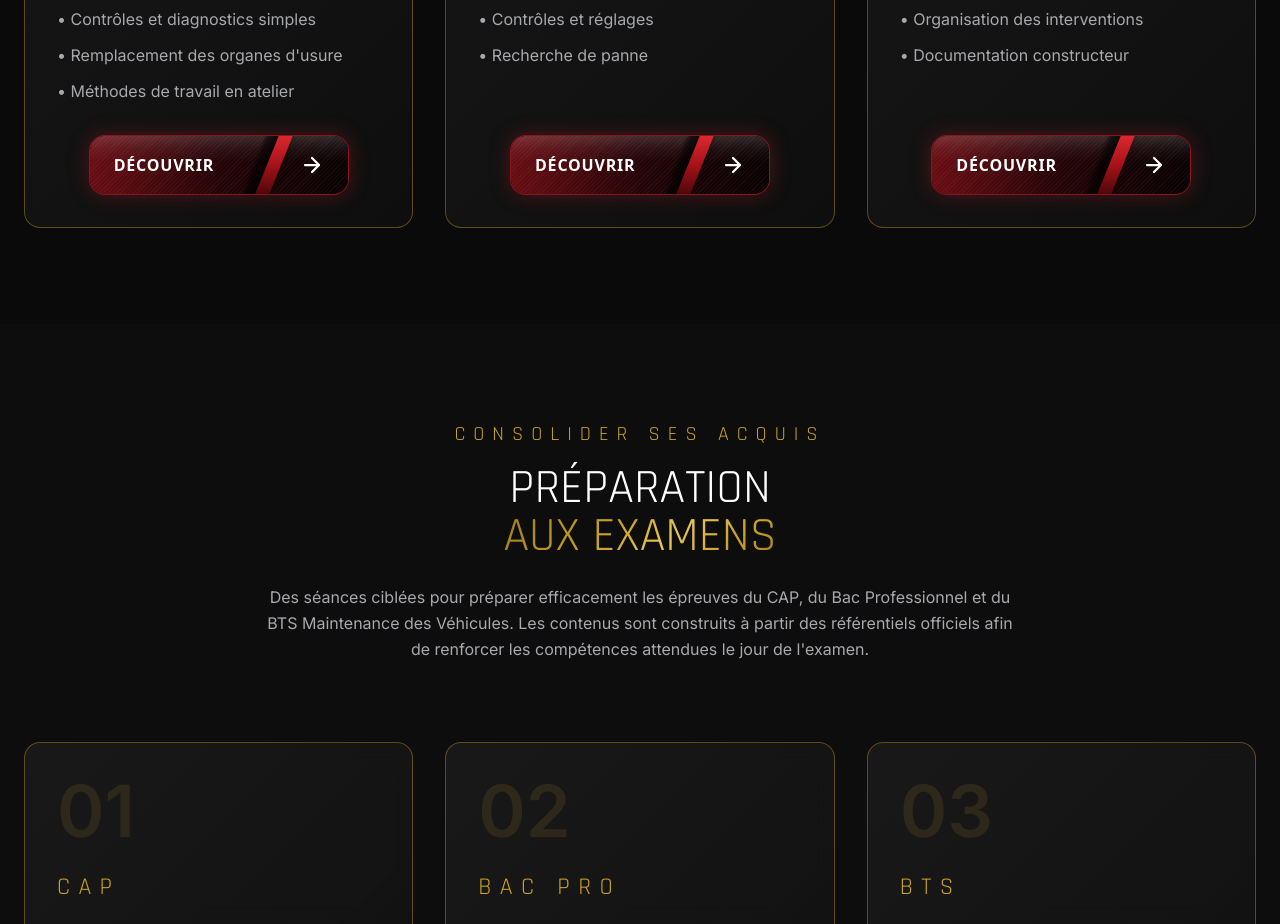
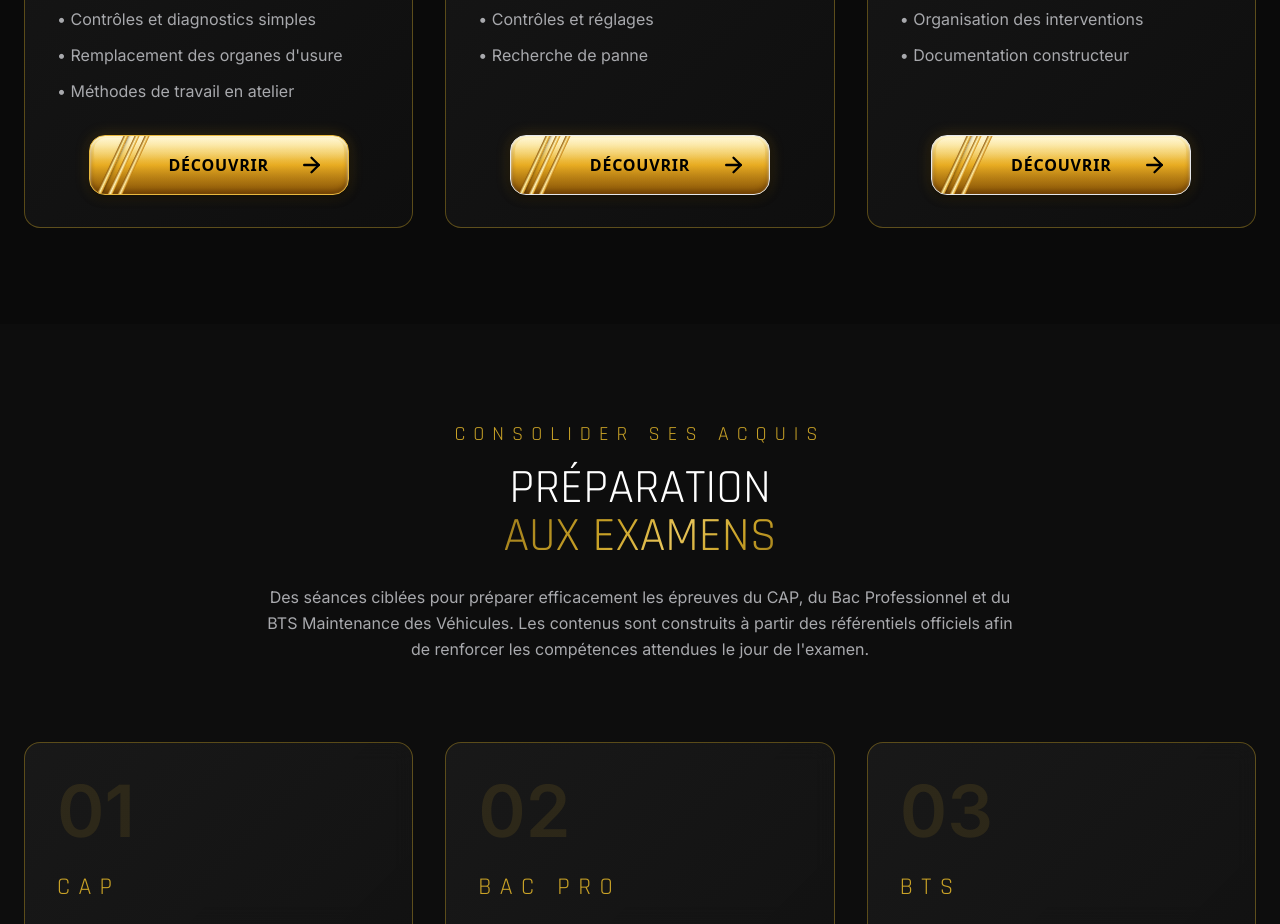
Before and after one commit to PerformancePrestigeAcademy/performance-prestige-academy, a React (Vite) app: page /formation in a window 1280 px wide. Shown: the part 2620-3544 px from the top of the page. Built offline with nearby package versions, Linux system fonts and the light colour scheme.

Commit message:
PATCH 032 v36

```diff
--- a/src/Pages/FormationPage.tsx
+++ b/src/Pages/FormationPage.tsx
@@ -387,8 +387,7 @@ Performance & Prestige Academy
 
 
 
-<section id="preparation"
-            className="scroll-mt-32 py-24 bg-[#0A0A0A]">
+<section id="preparation" className="scroll-mt-32 py-24 bg-[#0A0A0A]">
 
   <div className="max-w-7xl mx-auto px-6">
 
@@ -427,98 +426,39 @@ Performance & Prestige Academy
       <ServiceCard
         number="01"
         subtitle="CAP"
-    title="Découvrir les fondamentaux"
->
+        title="Découvrir les fondamentaux">
 
       <ul className="space-y-3 text-[#A8A9AD]">
-
         <li>• Entretien courant des véhicules</li>
         <li>• Contrôles et diagnostics simples</li>
         <li>• Remplacement des organes d'usure</li>
         <li>• Méthodes de travail en atelier</li>
-
       </ul>
 
       <div className="mt-auto pt-8 w-full flex justify-center">
-  <button
-    type="button"
-    onClick={() => {
-      setSelectedFormation(preparationEntreeCAPFormation);
-      setIsFormationModalOpen(true);
-    }}
-    className="
-      group relative overflow-hidden
-      inline-flex items-center justify-between
-      w-full max-w-[260px] h-[60px]
-      px-6
-      rounded-2xl
-      font-sans text-white
-      border border-[#A81B22]/80
-      bg-[#0C0204]
-      shadow-[0_0_20px_rgba(168,27,34,0.4)]
-      transition-all duration-300
-      hover:border-[#d62832] hover:shadow-[0_0_25px_rgba(214,40,50,0.55)]
-      active:scale-[0.99]
-    "
-  >
-    {/* 1. Dégradé de fond global */}
-    <span
-      className="
-        absolute inset-0
-        bg-gradient-to-r from-[#690D13] via-[#240407] to-[#0A0203]
-      "
-    />
+        <button type="button" onClick={() => {setSelectedFormation(preparationEntreeCAPFormation); setIsFormationModalOpen(true);}} className="group relative overflow-hidden inline-flex items-center justify-center w-full max-w-[260px] h-[60px] rounded-2xl font-sans text-black border border-[#E8B83E] bg-gradient-to-b from-[#FFF0A6] via-[#E8AC22] to-[#98600A] shadow-[0_3px_8px_rgba(0,0,0,0.65),0_0_14px_rgba(218,158,25,0.25),inset_0_2px_3px_rgba(255,255,255,0.85),inset_0_-3px_5px_rgba(83,43,0,0.65)] transition-all duration-300 hover:brightness-110 active:scale-[0.99]">
 
-    {/* 2. Texture hachurée diagonale */}
-    <span
-      className="
-        absolute inset-0 opacity-20 pointer-events-none
-        bg-[repeating-linear-gradient(-45deg,transparent,transparent_2px,rgba(255,255,255,0.18)_2px,rgba(255,255,255,0.18)_3px)]
-      "
-    />
+          {/* 1. Reflet brillant supérieur */}
+          <span className="absolute inset-x-1 top-[2px] h-[38%] rounded-t-xl bg-gradient-to-b from-white/65 via-white/20 to-transparent pointer-events-none" />
 
-    {/* 3. Reflet brillant en haut (effet gloss) */}
-    <span
-      className="
-        absolute inset-x-0 top-0 h-[45%] pointer-events-none
-        bg-gradient-to-b from-white/15 via-white/5 to-transparent
-      "
-    />
+          {/* 2. Dégradé métallique */}
+          <span className="absolute inset-0 bg-gradient-to-b from-[#FFE99A]/30 via-transparent to-[#6E4000]/35 pointer-events-none" />
 
-    {/* 4. Ombre portée sous la bande rouge */}
-    <span
-      className="
-        absolute -top-3 -bottom-3 right-[28%] w-5
-        bg-black/60 blur-[2px]
-        -skew-x-[22deg] z-10
-      "
-    />
+          {/* 3. Trois bandes dorées à gauche */}
+          <span className="absolute -top-2 -bottom-2 left-[8%] w-[5px] bg-gradient-to-r from-[#8B5100] via-[#FFF0A0] to-[#C17B08] -skew-x-[25deg] z-10 shadow-[1px_0_2px_rgba(0,0,0,0.35)]" />
+          <span className="absolute -top-2 -bottom-2 left-[12%] w-[5px] bg-gradient-to-r from-[#9A5C00] via-[#FFF4B8] to-[#D18B0B] -skew-x-[25deg] z-10" />
+          <span className="absolute -top-2 -bottom-2 left-[16%] w-[5px] bg-gradient-to-r from-[#8B5100] via-[#FFEBA0] to-[#C17B08] -skew-x-[25deg] z-10" />
 
-    {/* 5. Bande rouge diagonale */}
-    <span
-      className="
-        absolute -top-3 -bottom-3 right-[26%] w-3.5
-        bg-gradient-to-b from-[#F23038] via-[#A61218] to-[#2B0305]
-        -skew-x-[22deg] z-10
-        shadow-[-2px_0_8px_rgba(0,0,0,0.6)]
-      "
-    />
-
-    {/* 6. Contenu Gauche (Texte) */}
+          {/* 4. Texte centré */}
           <span className="relative z-10 font-bold tracking-wider text-sm sm:text-base uppercase">
             Découvrir
           </span>
 
-    {/* 7. Flèche à droite */}
-    <span className="relative z-10 flex items-center justify-center">
-      <ArrowRight
-        className="
-          w-[24px] h-[24px] text-white stroke-[2.25]
-          transition-transform duration-300
-          group-hover:translate-x-1.5
-        "
-      />
+          {/* 5. Flèche à droite */}
+          <span className="absolute right-[9%] top-1/2 -translate-y-1/2 z-10 flex items-center justify-center">
+            <ArrowRight className="w-[25px] h-[25px] text-black stroke-[2.25] transition-transform duration-300 group-hover:translate-x-1.5"/>
           </span>
+
         </button>
       </div>
 
@@ -529,199 +469,86 @@ Performance & Prestige Academy
       <ServiceCard
         number="02"
         subtitle="BAC PRO"
-    title="Développer son autonomie"
->
+        title="Développer son autonomie">
 
         <ul className="space-y-3 text-[#A8A9AD]">
-
           <li>• Diagnostic des systèmes</li>
           <li>• Maintenance corrective</li>
           <li>• Contrôles et réglages</li>
           <li>• Recherche de panne</li>
-
         </ul>
 
         <div className="mt-auto pt-8 w-full flex justify-center">
-  <button
-    type="button"
-    onClick={() => {
-      setSelectedFormation(preparationEntreeBacProFormation);
-      setIsFormationModalOpen(true);
-    }}
-    className="
-      group relative overflow-hidden
-      inline-flex items-center justify-between
-      w-full max-w-[260px] h-[60px]
-      px-6
-      rounded-2xl
-      font-sans text-white
-      border border-[#A81B22]/80
-      bg-[#0C0204]
-      shadow-[0_0_20px_rgba(168,27,34,0.4)]
-      transition-all duration-300
-      hover:border-[#d62832] hover:shadow-[0_0_25px_rgba(214,40,50,0.55)]
-      active:scale-[0.99]
-    "
-  >
-    {/* 1. Dégradé de fond global */}
-    <span
-      className="
-        absolute inset-0
-        bg-gradient-to-r from-[#690D13] via-[#240407] to-[#0A0203]
-      "
-    />
+          <button type="button" onClick={() => {setSelectedFormation(preparationEntreeBacProFormation); setIsFormationModalOpen(true);}}
+          className="group relative overflow-hidden inline-flex items-center justify-center w-full max-w-[260px] h-[60px] rounded-2xl font-sans text-black border border-
+          [#E8B83E] bg-gradient-to-b from-[#FFF0A6] via-[#E8AC22] to-[#98600A] shadow-[0_3px_8px_rgba(0,0,0,0.65),0_0_14px_rgba(218,158,25,0.25),inset_0_2px_3px_rgba(255,255,255,0.85),inset_0_-3px_5px_rgba(83,43,0,0.65)] transition-all duration-300 hover:brightness-110 active:scale-[0.99]">
 
-    {/* 2. Texture hachurée diagonale */}
-    <span
-      className="
-        absolute inset-0 opacity-20 pointer-events-none
-        bg-[repeating-linear-gradient(-45deg,transparent,transparent_2px,rgba(255,255,255,0.18)_2px,rgba(255,255,255,0.18)_3px)]
-      "
-    />
+            {/* 1. Reflet brillant supérieur */}
+            <span className="absolute inset-x-1 top-[2px] h-[38%] rounded-t-xl bg-gradient-to-b from-white/65 via-white/20 to-transparent pointer-events-none" />
 
-    {/* 3. Reflet brillant en haut (effet gloss) */}
-    <span
-      className="
-        absolute inset-x-0 top-0 h-[45%] pointer-events-none
-        bg-gradient-to-b from-white/15 via-white/5 to-transparent
-      "
-    />
+            {/* 2. Dégradé métallique */}
+            <span className="absolute inset-0 bg-gradient-to-b from-[#FFE99A]/30 via-transparent to-[#6E4000]/35 pointer-events-none" />
 
-    {/* 4. Ombre portée sous la bande rouge */}
-    <span
-      className="
-        absolute -top-3 -bottom-3 right-[28%] w-5
-        bg-black/60 blur-[2px]
-        -skew-x-[22deg] z-10
-      "
-    />
+            {/* 3. Trois bandes dorées à gauche */}
+            <span className="absolute -top-2 -bottom-2 left-[8%] w-[5px] bg-gradient-to-r from-[#8B5100] via-[#FFF0A0] to-[#C17B08] -skew-x-[25deg] z-10 shadow-[1px_0_2px_rgba(0,0,0,0.35)]" />
+            <span className="absolute -top-2 -bottom-2 left-[12%] w-[5px] bg-gradient-to-r from-[#9A5C00] via-[#FFF4B8] to-[#D18B0B] -skew-x-[25deg] z-10" />
+            <span className="absolute -top-2 -bottom-2 left-[16%] w-[5px] bg-gradient-to-r from-[#8B5100] via-[#FFEBA0] to-[#C17B08] -skew-x-[25deg] z-10" />
 
-    {/* 5. Bande rouge diagonale */}
-    <span
-      className="
-        absolute -top-3 -bottom-3 right-[26%] w-3.5
-        bg-gradient-to-b from-[#F23038] via-[#A61218] to-[#2B0305]
-        -skew-x-[22deg] z-10
-        shadow-[-2px_0_8px_rgba(0,0,0,0.6)]
-      "
-    />
-
-    {/* 6. Contenu Gauche (Texte) */}
+            {/* 4. Texte centré */}
             <span className="relative z-10 font-bold tracking-wider text-sm sm:text-base uppercase">
               Découvrir
             </span>
 
-    {/* 7. Flèche à droite */}
-    <span className="relative z-10 flex items-center justify-center">
-      <ArrowRight
-        className="
-          w-[24px] h-[24px] text-white stroke-[2.25]
-          transition-transform duration-300
-          group-hover:translate-x-1.5
-        "
-      />
+            {/* 5. Flèche à droite */}
+            <span className="absolute right-[9%] top-1/2 -translate-y-1/2 z-10 flex items-center justify-center">
+              <ArrowRight className="w-[25px] h-[25px] text-black stroke-[2.25] transition-transform duration-300 group-hover:translate-x-1.5"/>
             </span>
+
           </button>
         </div>
 
       </ServiceCard>
 
       {/* ENTREE EN FORMATION BTS */}
+
       <ServiceCard
         number="03"
         subtitle="BTS"
-    title="Approfondir son expertise"
->
+        title="Approfondir son expertise">
 
         <ul className="space-y-3 text-[#A8A9AD]">
-
           <li>• Analyse des systèmes complexes</li>
           <li>• Diagnostic avancé</li>
           <li>• Organisation des interventions</li>
           <li>• Documentation constructeur</li>
-
         </ul>
 
         <div className="mt-auto pt-8 w-full flex justify-center">
-  <button
-    type="button"
-    onClick={() => {
-      setSelectedFormation(preparationEntreeBTSFormation);
-      setIsFormationModalOpen(true);
-    }}
-    className="
-      group relative overflow-hidden
-      inline-flex items-center justify-between
-      w-full max-w-[260px] h-[60px]
-      px-6
-      rounded-2xl
-      font-sans text-white
-      border border-[#A81B22]/80
-      bg-[#0C0204]
-      shadow-[0_0_20px_rgba(168,27,34,0.4)]
-      transition-all duration-300
-      hover:border-[#d62832] hover:shadow-[0_0_25px_rgba(214,40,50,0.55)]
-      active:scale-[0.99]
-    "
-  >
-    {/* 1. Dégradé de fond global */}
-    <span
-      className="
-        absolute inset-0
-        bg-gradient-to-r from-[#690D13] via-[#240407] to-[#0A0203]
-      "
-    />
+          <button type="button" onClick={() => {setSelectedFormation(preparationEntreeBTSFormation); setIsFormationModalOpen(true);}}
+            className="group relative overflow-hidden inline-flex items-center justify-center w-full max-w-[260px] h-[60px] rounded-2xl font-sans text-black border border-
+            [#E8B83E] bg-gradient-to-b from-[#FFF0A6] via-[#E8AC22] to-[#98600A] shadow-[0_3px_8px_rgba(0,0,0,0.65),0_0_14px_rgba(218,158,25,0.25),inset_0_2px_3px_rgba(255,255,255,0.85),inset_0_-3px_5px_rgba(83,43,0,0.65)] transition-all duration-300 hover:brightness-110 active:scale-[0.99]">
 
-    {/* 2. Texture hachurée diagonale */}
-    <span
-      className="
-        absolute inset-0 opacity-20 pointer-events-none
-        bg-[repeating-linear-gradient(-45deg,transparent,transparent_2px,rgba(255,255,255,0.18)_2px,rgba(255,255,255,0.18)_3px)]
-      "
-    />
+            {/* 1. Reflet brillant supérieur */}
+            <span className="absolute inset-x-1 top-[2px] h-[38%] rounded-t-xl bg-gradient-to-b from-white/65 via-white/20 to-transparent pointer-events-none" />
 
-    {/* 3. Reflet brillant en haut (effet gloss) */}
-    <span
-      className="
-        absolute inset-x-0 top-0 h-[45%] pointer-events-none
-        bg-gradient-to-b from-white/15 via-white/5 to-transparent
-      "
-    />
+            {/* 2. Dégradé métallique */}
+            <span className="absolute inset-0 bg-gradient-to-b from-[#FFE99A]/30 via-transparent to-[#6E4000]/35 pointer-events-none" />
 
-    {/* 4. Ombre portée sous la bande rouge */}
-    <span
-      className="
-        absolute -top-3 -bottom-3 right-[28%] w-5
-        bg-black/60 blur-[2px]
-        -skew-x-[22deg] z-10
-      "
-    />
+            {/* 3. Trois bandes dorées à gauche */}
+            <span className="absolute -top-2 -bottom-2 left-[8%] w-[5px] bg-gradient-to-r from-[#8B5100] via-[#FFF0A0] to-[#C17B08] -skew-x-[25deg] z-10 shadow-[1px_0_2px_rgba(0,0,0,0.35)]" />
+            <span className="absolute -top-2 -bottom-2 left-[12%] w-[5px] bg-gradient-to-r from-[#9A5C00] via-[#FFF4B8] to-[#D18B0B] -skew-x-[25deg] z-10" />
+            <span className="absolute -top-2 -bottom-2 left-[16%] w-[5px] bg-gradient-to-r from-[#8B5100] via-[#FFEBA0] to-[#C17B08] -skew-x-[25deg] z-10" />
 
-    {/* 5. Bande rouge diagonale */}
-    <span
-      className="
-        absolute -top-3 -bottom-3 right-[26%] w-3.5
-        bg-gradient-to-b from-[#F23038] via-[#A61218] to-[#2B0305]
-        -skew-x-[22deg] z-10
-        shadow-[-2px_0_8px_rgba(0,0,0,0.6)]
-      "
-    />
-
-    {/* 6. Contenu Gauche (Texte) */}
+            {/* 4. Texte centré */}
             <span className="relative z-10 font-bold tracking-wider text-sm sm:text-base uppercase">
               Découvrir
             </span>
 
-    {/* 7. Flèche à droite */}
-    <span className="relative z-10 flex items-center justify-center">
-      <ArrowRight
-        className="
-          w-[24px] h-[24px] text-white stroke-[2.25]
-          transition-transform duration-300
-          group-hover:translate-x-1.5
-        "
-      />
+            {/* 5. Flèche à droite */}
+            <span className="absolute right-[9%] top-1/2 -translate-y-1/2 z-10 flex items-center justify-center">
+              <ArrowRight className="w-[25px] h-[25px] text-black stroke-[2.25] transition-transform duration-300 group-hover:translate-x-1.5"/>
             </span>
+
           </button>
         </div>
 
```
Lines whose indentation alone changed are shown as unchanged.
